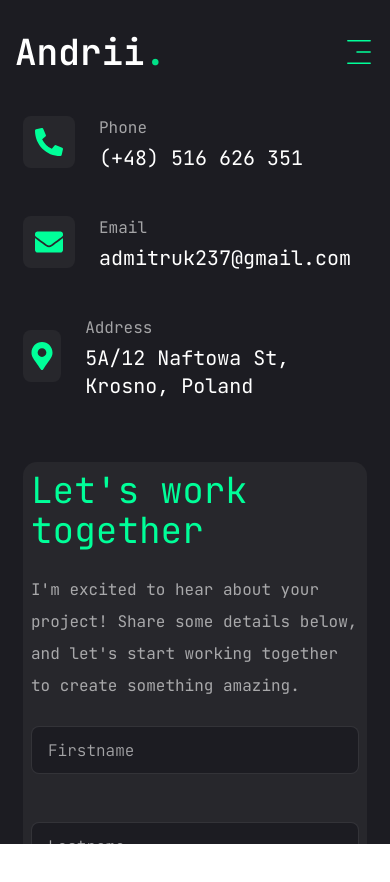
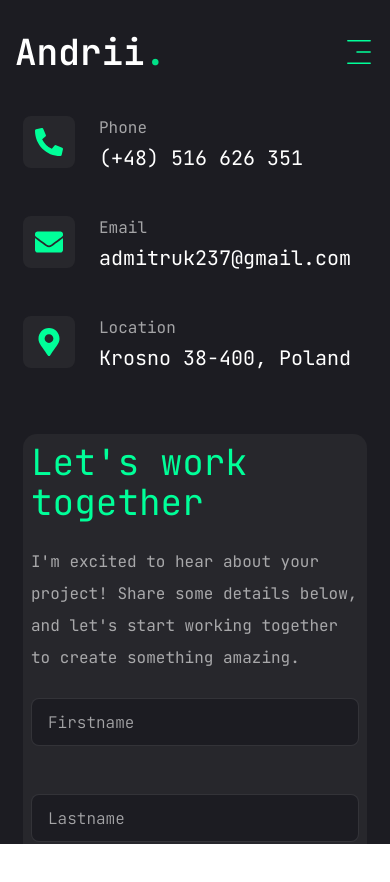
Before and after one commit to admitruk237/andrii-portfolio, a Next.js app: page /contact in a window 390 px wide. Shown: the top 882 px of the page. Built offline with nearby package versions, Linux system fonts and the light colour scheme.

Commit message:
contact page

```diff
--- /dev/null
+++ b/app/hooks/useContactAction.js
@@ -0,0 +1,43 @@
+import { useState, useEffect } from 'react';
+import { toast } from 'sonner';
+
+export const useContactAction = () => {
+  const [isMobile, setIsMobile] = useState(false);
+
+  useEffect(() => {
+    const checkScreen = () => setIsMobile(window.innerWidth < 768);
+    checkScreen();
+    window.addEventListener('resize', checkScreen);
+    return () => window.removeEventListener('resize', checkScreen);
+  }, []);
+
+  const handleContactAction = (item) => {
+    const desc = item.description;
+
+    if (isMobile) {
+      switch (item.type) {
+        case 'phone':
+          window.location.href = `tel:${desc}`;
+          return;
+        case 'email':
+          window.location.href = `mailto:${desc}`;
+          return;
+        case 'location':
+          window.open(
+            `https://www.google.com/maps/search/?api=1&query=${encodeURIComponent(
+              desc
+            )}`,
+            '_blank'
+          );
+          return;
+        default:
+          break;
+      }
+    }
+
+    navigator.clipboard.writeText(desc);
+    toast.success('Copied to clipboard!');
+  };
+
+  return { isMobile, handleContactAction };
+};
--- a/components/ContactInfo/ContactInfo.jsx
+++ b/components/ContactInfo/ContactInfo.jsx
@@ -1,12 +1,24 @@
+import { useContactAction } from '@/app/hooks/useContactAction';
 import { info } from '@/const/info';
 
-export const ContactInfo = () => (
+export const ContactInfo = () => {
+  const { isMobile, handleContactAction } = useContactAction();
+
+  return (
     <div className="flex-1 flex items-center lg:justify-end order-1 lg:order-none mb-8 lg:mb-0">
       <ul className="flex flex-col gap-10">
         {info.map((item, index) => (
           <li className="flex items-center gap-6" key={index}>
-          <div className="w-[52px] h-[52px] lg:w-[72px] lg:h-[72px] flex items-center justify-center rounded-md bg-[#27272c] text-accent">
+            <div
+              className="group relative w-[52px] h-[52px] lg:w-[72px] lg:h-[72px] flex items-center justify-center rounded-md bg-[#27272c] text-accent cursor-pointer"
+              onClick={() => handleContactAction(item)}
+            >
               <div className="text-[28px]">{item.icon}</div>
+              {!isMobile && (
+                <span className="absolute -bottom-8 bg-black text-white text-xs px-2 py-1 rounded opacity-0 group-hover:opacity-100 transition">
+                  Copy
+                </span>
+              )}
             </div>
             <div>
               <p className="text-white/60">{item.title}</p>
@@ -17,3 +29,4 @@ export const ContactInfo = () => (
       </ul>
     </div>
   );
+};
--- a/const/info.js
+++ b/const/info.js
@@ -13,7 +13,7 @@ export const info = [
   },
   {
     icon: <FaMapMarkerAlt />,
-    title: 'Address',
-    description: '5A/12 Naftowa St, Krosno, Poland',
+    title: 'Location',
+    description: 'Krosno 38-400, Poland',
   },
 ];
```
Also changed, not shown: 1 other file (tests, documents, lock files or other folders). Lines whose indentation alone changed are shown as unchanged.
